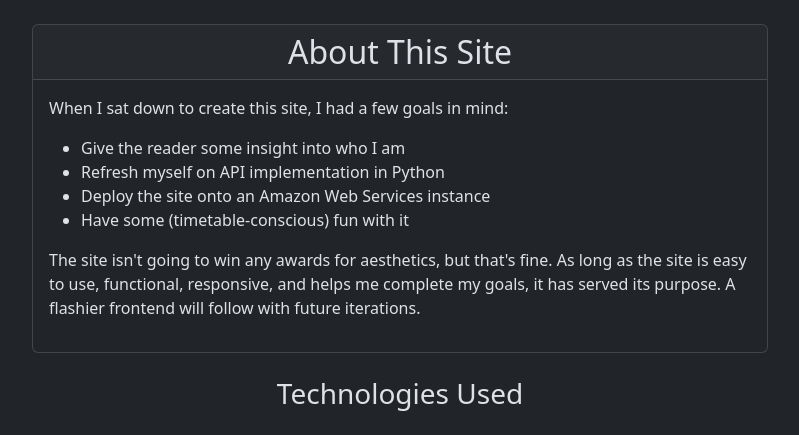
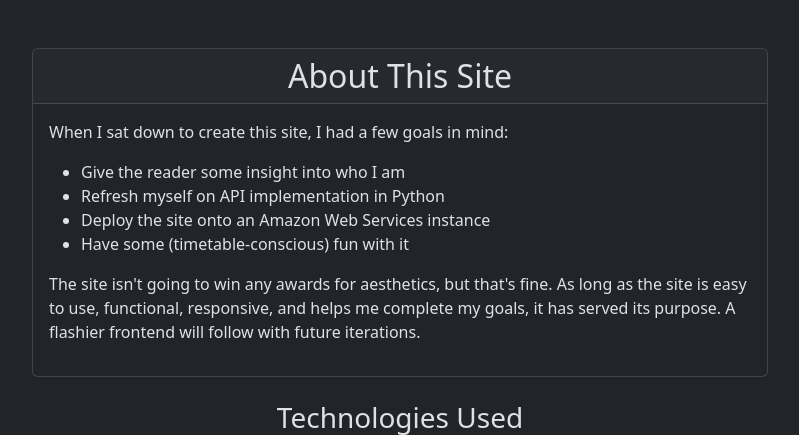
Before and after one commit to borkmaster12/borkfolio, a FastAPI app: page /about in a window 1280 px wide. Shown: the part 57-492 px from the top of the page, without its empty margins (240-1039 px from the left). Run offline with FastAPI, Linux system fonts and the light colour scheme; parts of the project's set-up code (start-up, migrations or seed data) failed here and were passed over.

Commit message:
Adjust about page spacing below navbar

```diff
--- a/app/templates/about.html.j2
+++ b/app/templates/about.html.j2
@@ -1,8 +1,7 @@
 {% extends "base.html.j2" %}
 {% block title %}Borkfolio - About{% endblock %}
 {% block content %}
-<div class="mt-md-3 mt-lg-4 mt-xxl-3"></div>
-<div class="mt-md-3 mt-lg-4 mt-xxl-3"></div>
+<div class="pt-5"></div>
 
 <div class="row mb-4 justify-content-center">
   <div class="col col-md-10 col-lg-8 col-xxl-6">
```
